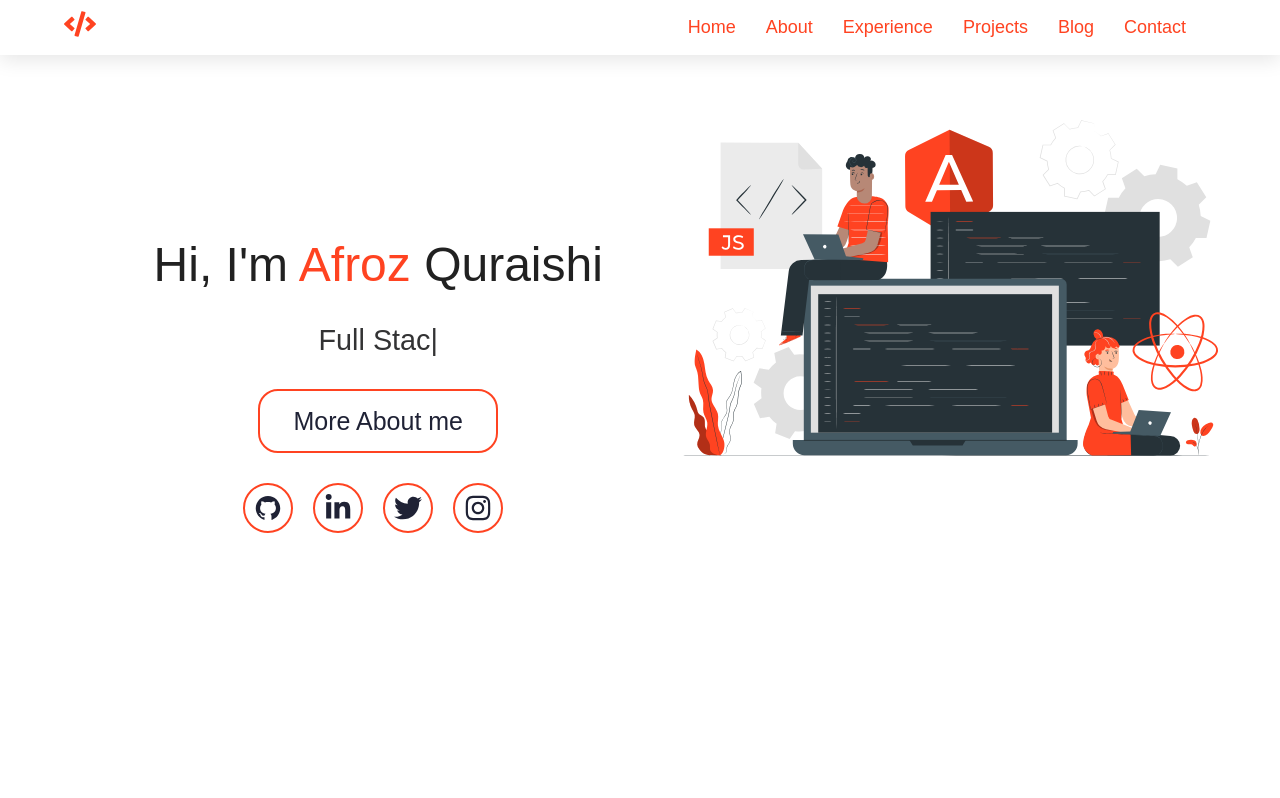
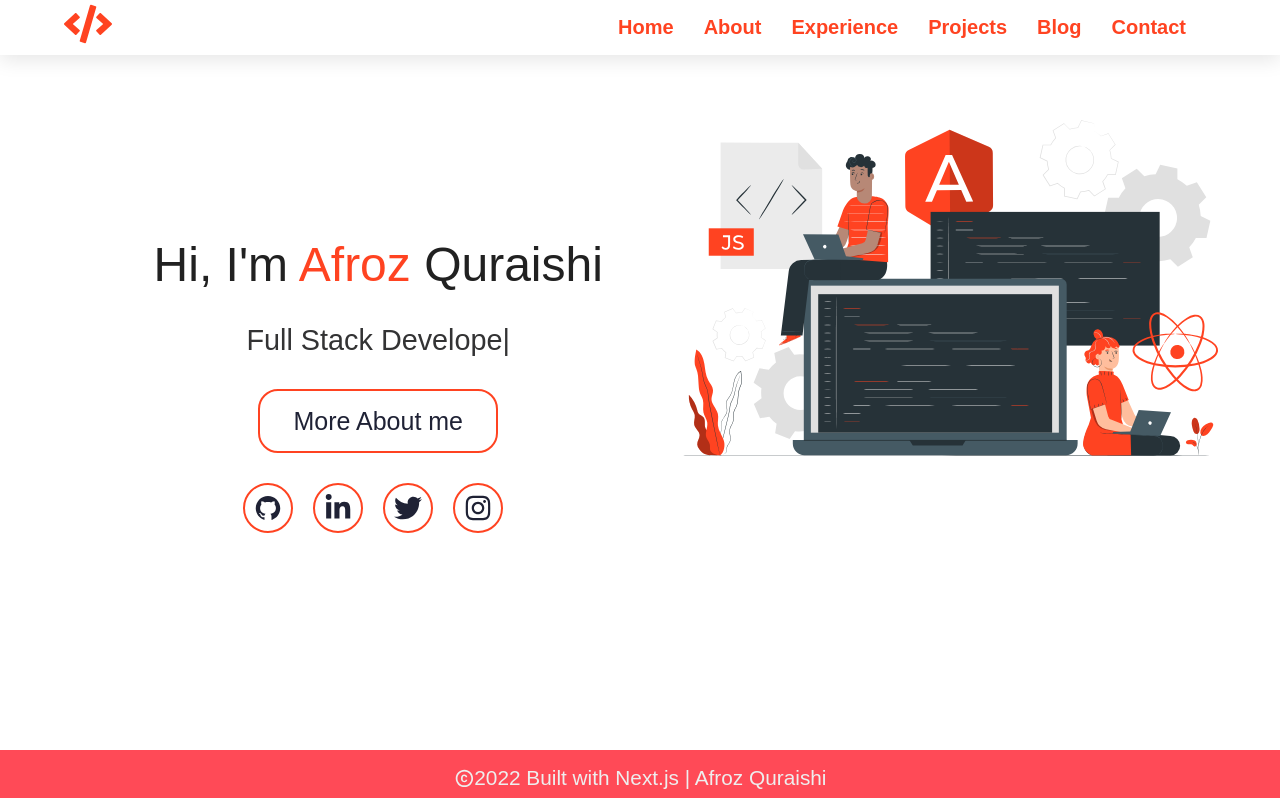
Before and after one commit to afroz23/afrozquraishi, a Next.js app: page / in a window 1280 px wide. Shown: the top 798 px of the page. Built offline with nearby package versions, Linux system fonts and the light colour scheme.

Commit message:
navbar fixed

```diff
--- a/Components/Navbar.js
+++ b/Components/Navbar.js
@@ -20,11 +20,10 @@ export default function Navbar() {
                             smooth={true}
                             offset={-55}
                             duration={500}
-                            className={styles.navbar__left_logo}
                             onClick={() => scroll.scrollToTop()}
                             to="home"
                         >
-                            <FaCode />
+                            <FaCode className={styles.navbar__left_logo} />
                         </Link>
                     </div>
 
--- a/Components/Navbar.module.css
+++ b/Components/Navbar.module.css
@@ -37,7 +37,7 @@
 .navbar__left_logo {
     color: #ff4321;
     cursor: pointer;
-    font-size: 2rem;
+    font-size: 3rem;
 }
 
 .navbar__right {
@@ -72,9 +72,10 @@
     display: inline;
     text-decoration: none;
     font-weight: 500;
-    font-size: 18px;
+    font-size: 20px;
     padding: 0 15px;
     cursor: pointer;
+    font-weight: 700;
 }
 
 /* Helpers */
--- a/pages/Footer/Footer.module.css
+++ b/pages/Footer/Footer.module.css
@@ -2,10 +2,14 @@
     width: 100%;
     background-color: #ff4a57;
     color: #eee;
+    position: fixed;
+    left: 0;
+    bottom: 0;
+    text-align: center;
 }
 
 .footer .container {
-    width: 80%;
+    width: 90%;
     text-align: center;
 }
 
```
